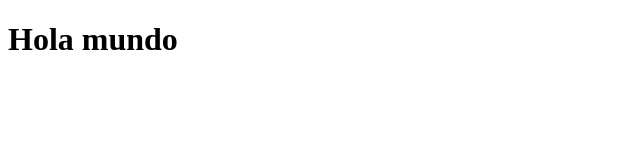
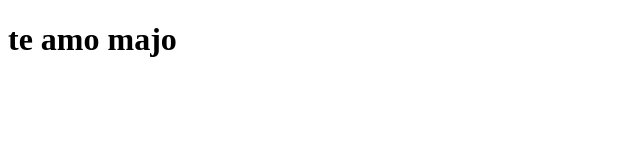
Before and after one commit to samuelmonsalveguzman765-spec/mi-repertorio, a plain HTML site: page index.html in a window 1280 px wide. Shown: the whole page, without its empty margins (0-640 px from the left). Drawn offline with Linux system fonts and the light colour scheme.

Commit message:
segundo commit

```diff
--- a/index.html
+++ b/index.html
@@ -6,6 +6,6 @@
     <title>Document</title>
 </head>
 <body>
-    <h1>Hola mundo</h1>
+    <h1>te amo majo</h1>
 </body>
 </html>
```
